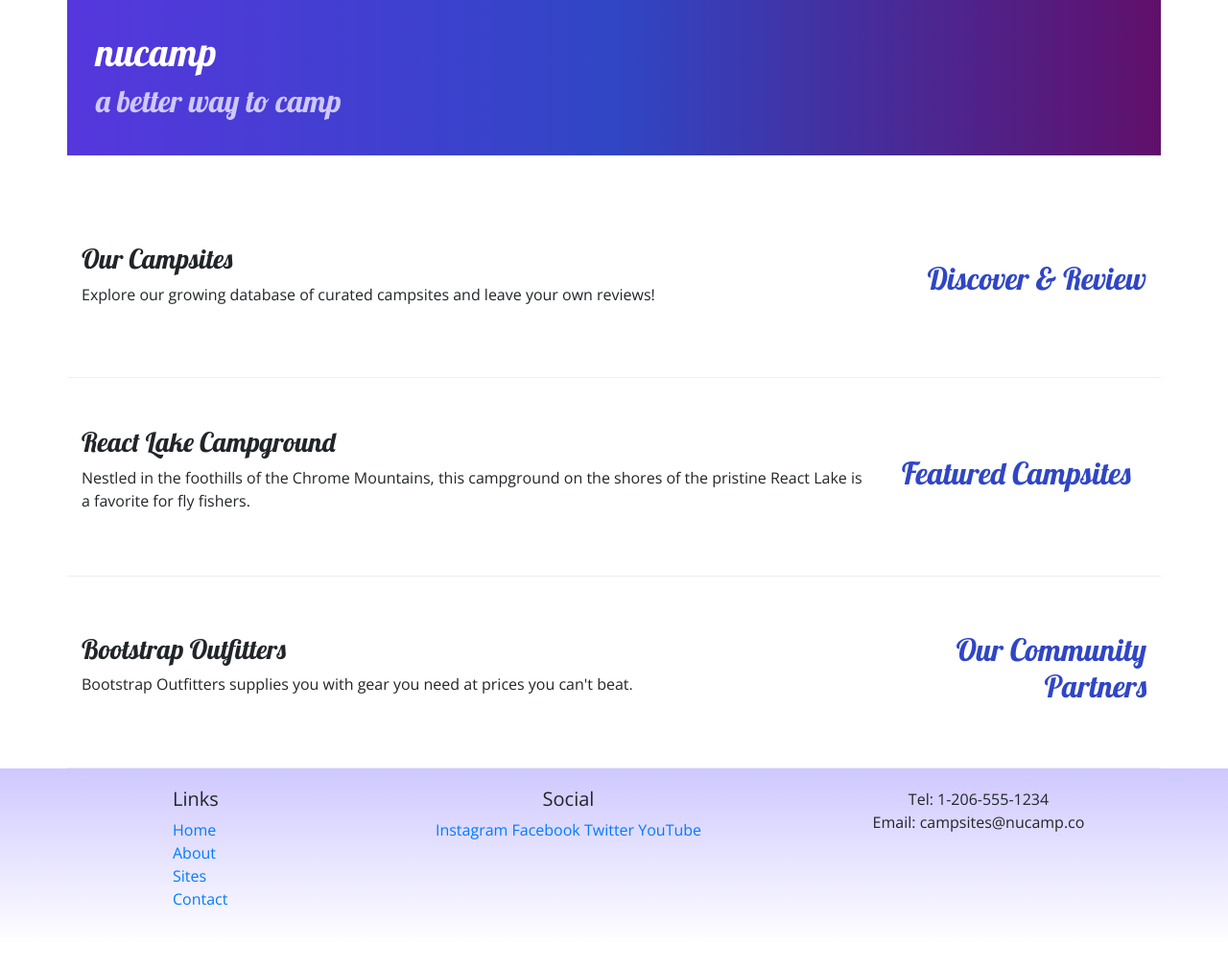
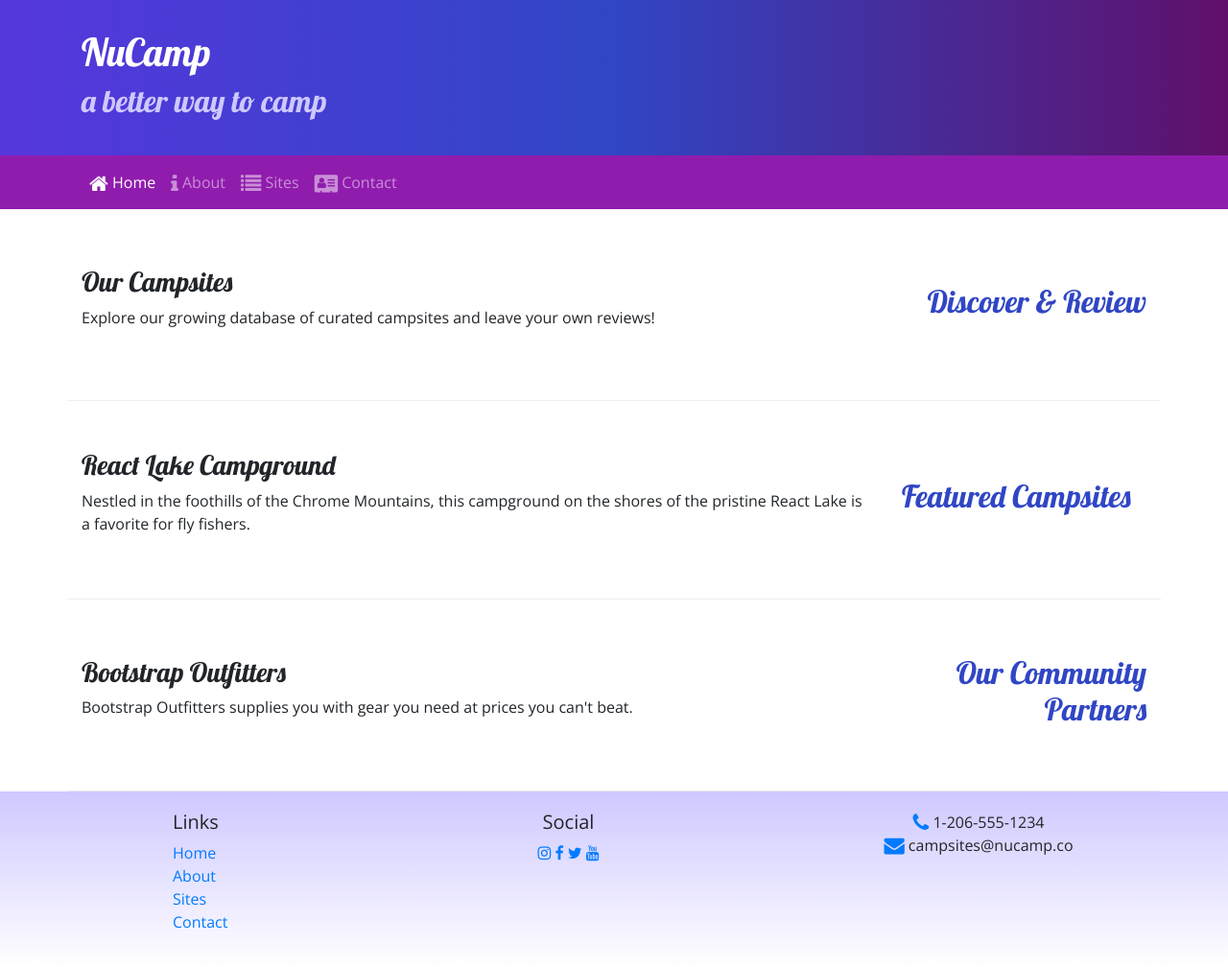
Before and after one commit to imrankhalifa/nucamps, a website: page index.html in a window 1280 px wide. Shown: the whole page at 96% size. Before the commit the page ends 985 px from the top, so only its background shows below. Drawn offline with nearby package versions, Linux system fonts and the light colour scheme.

Commit message:
till icon

```diff
--- a/css/styles.css
+++ b/css/styles.css
@@ -20,6 +20,7 @@ footer {
 }
 
 .jumbotron {
+    margin: 0;
     padding: 30px;
     background-image: linear-gradient(to right, #5637DD, #3046C5, #60106B);
     color: white;
@@ -30,3 +31,7 @@ footer {
     border-bottom: 1px ridge;
     min-height: 200px;
 }
+
+.navbar {
+    background-color: #901CAD;
+}
--- a/index.html
+++ b/index.html
@@ -5,10 +5,10 @@
     <!-- Required meta tags always come first -->
     <meta charset="utf-8" />
     <meta name="viewport" content="width=device-width, initial-scale=1" />
-
     <!-- Bootstrap CSS -->
     <link rel="stylesheet" href="node_modules/bootstrap/dist/css/bootstrap.min.css" />
     <!-- Additional CSS must be placed after Bootstrap CSS -->
+    <link rel="stylesheet" href="node_modules/font-awesome/css/font-awesome.min.css" />
     <link rel="stylesheet" href="https://fonts.googleapis.com/css?family=Lobster|Open+Sans" />
     <link rel="stylesheet" href="css/styles.css" />
     <title>NuCamp: A Better Way To Camp</title>
@@ -16,25 +16,43 @@
 
 <body>
 
-    <header>
-        <div class="container jumbotron jumbotron-fluid">
+    <header class="jumbotron jumbotron-fluid">
+        <div class="container">
             <div class="row">
                 <div class="col">
-                    <h1>nucamp</h1>
-                    <h2>a better way to camp </h2>
+                    <h1>NuCamp</h1>
+                    <h2>a better way to camp</h2>
                 </div>
             </div>
         </div>
+    </header>
 
-    </header>
+    <!-- navigation formating -->
+    <nav class="navbar navbar-expand-sm navbar-dark sticky-top">
         <div class="container">
+            <button class="navbar-toggler ml-auto" type="button" data-toggle="collapse" data-target="#nucampNavbar">
+                <span class="navbar-toggler-icon"></span>
+            </button>
+            <div class="collapse navbar-collapse" id="nucampNavbar">
+                <ul class="navbar-nav">
+                    <li class="nav-item active"><a class="nav-link" href="#"><i class="fa fa-home fa-lg"> </i> Home </a></li>
+                    <li class="nav-item"><a class="nav-link" href="aboutus.html"><i class="fa fa-info fa-lg"> </i> About</a></li>
+                    <li class="nav-item"><a class="nav-link" href="#"><i class="fa fa-list fa-lg"> </i> Sites</a></li>
+                    <li class="nav-item"><a class="nav-link" href="#"><i class="fa fa-address-card fa-lg"> </i> Contact</a></li>
+                </ul>
+            </div>
+        </div>
+    </nav>
+
+    <div class="container" class="bg-color color-red">
         <div class="row  row-content align-items-center">
             <div class="col-sm-4 order-sm-last col-md-3">
                 <h2 class="text-sm-right">Discover & Review</h2>
             </div>
             <div class="col">
                 <h3>Our Campsites</h3>
-        <p class="d-none d-sm-block">Explore our growing database of curated campsites and leave your own reviews!</p>
+                <p class="d-none d-sm-block">Explore our growing database of curated campsites and leave your own
+                    reviews!</p>
             </div>
         </div>
 
@@ -44,7 +62,8 @@
             </div>
             <div class="col">
                 <h3>React Lake Campground</h3>
-        <p class="d-none d-sm-block">Nestled in the foothills of the Chrome Mountains, this campground on the shores of the pristine React Lake is a favorite for fly fishers.</p>
+                <p class="d-none d-sm-block">Nestled in the foothills of the Chrome Mountains, this campground on the
+                    shores of the pristine React Lake is a favorite for fly fishers.</p>
             </div>
         </div>
 
@@ -54,7 +73,8 @@
             </div>
             <div class="col">
                 <h3>Bootstrap Outfitters</h3>
-        <p class="d-none d-sm-block">Bootstrap Outfitters supplies you with gear you need at prices you can't beat.</p>
+                <p class="d-none d-sm-block">Bootstrap Outfitters supplies you with gear you need at prices you can't
+                    beat.</p>
             </div>
         </div>
     </div>
@@ -75,20 +95,17 @@
                 </div>
                 <div class="col-6 col-sm-5 text-center">
                     <h5>Social</h5>
-            <a href="http://instagram.com/">Instagram</a>
-            <a href="http://facebook.com/">Facebook</a>
-            <a href="http://twitter.com/">Twitter</a>
-            <a href="http://youtube.com/">YouTube</a>
+                    <a href="http://instagram.com/"><i class="fa fa-instagram"></i></a>
+                    <a href="http://facebook.com/"><i class="fa fa-facebook"></i></a>
+                    <a href="http://twitter.com/"><i class="fa fa-twitter"></i></a>
+                    <a href="http://youtube.com/"><i class="fa fa-youtube"></i></a>
                 </div>
                 <div class="col-sm-4 text-center">
-            Tel: 1-206-555-1234<br />
-            Email: campsites@nucamp.co
+                    <i class="fa fa-phone fa-lg text-primary text-primary"></i> 1-206-555-1234<br />
+                    <i class="fa fa-envelope fa-lg text-primary text-primary"></i> campsites@nucamp.co
                 </div>
             </div>
         </div>
-
-
-
     </footer>
     <!-- jQuery must come first, then Popper.js, then the Bootstrap JavaScript plugins.-->
     <script src="node_modules/jquery/dist/jquery.slim.min.js"></script>
--- a/package.json
+++ b/package.json
@@ -15,6 +15,7 @@
   },
   "dependencies": {
     "bootstrap": "^4.5.0",
+    "font-awesome": "^4.7.0",
     "jquery": "^3.5.1",
     "popper.js": "^1.16.1"
   }
```
Also changed, not shown: aboutus.html (+27 -9 lines), 1 other file. Lines whose indentation alone changed are shown as unchanged.
